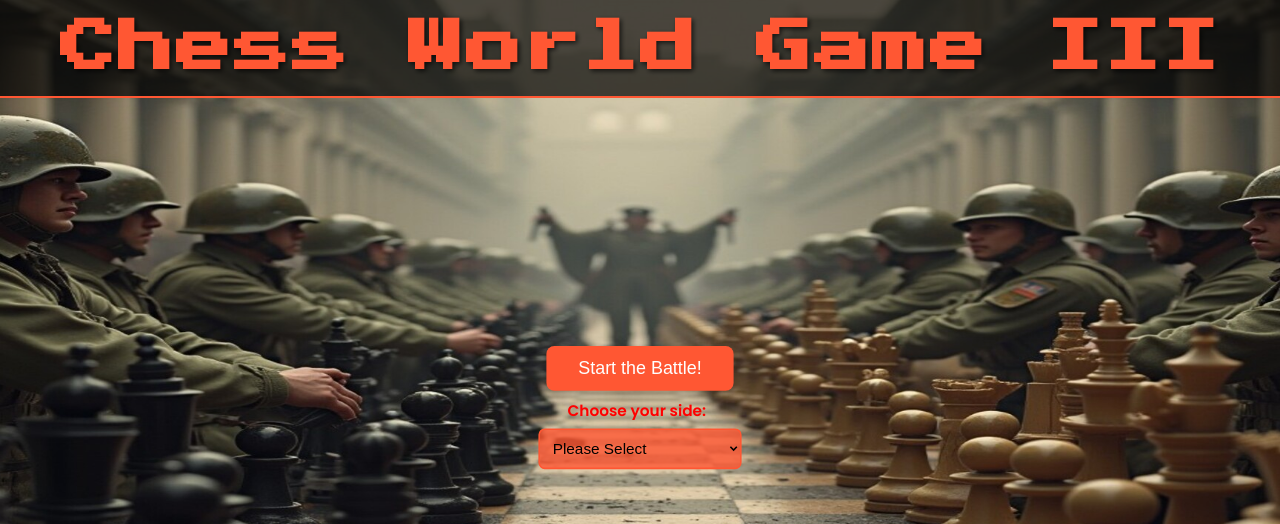
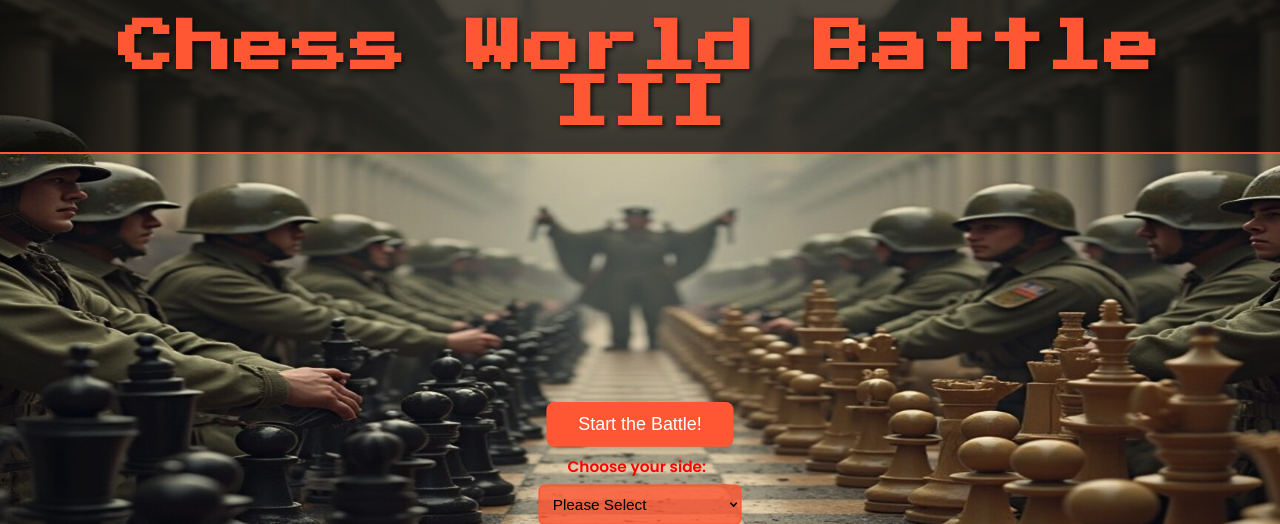
Before and after one commit to rogerkorantenng/chess-game, a Django app: page / in a window 1280 px wide. Shown: the top 524 px of the page. Run offline with Django 4.2, Linux system fonts and the light colour scheme.

Commit message:
change game to battle

```diff
--- a/game/templates/choosePage.html
+++ b/game/templates/choosePage.html
@@ -238,7 +238,7 @@
 
 <body>
 <header>
-    <h1>Chess World Game III</h1>
+    <h1>Chess World Battle III</h1>
 </header>
 
 
```
